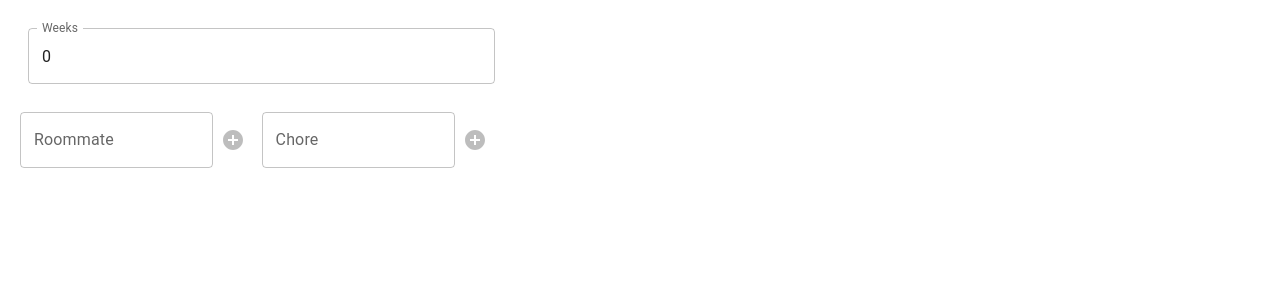
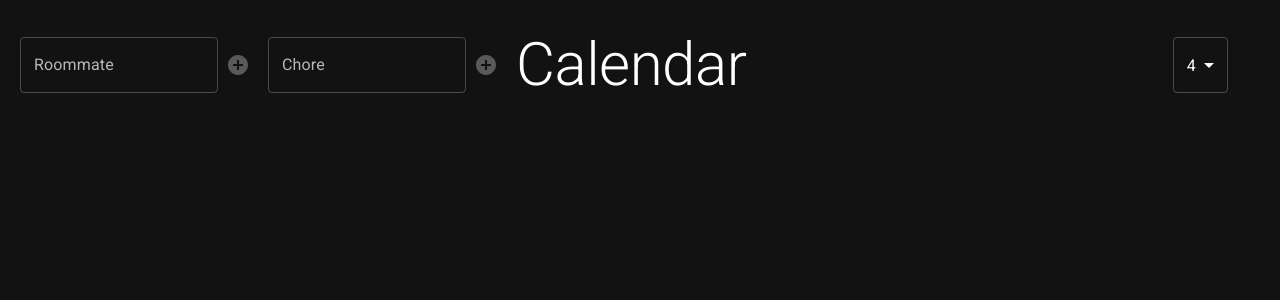
Before and after one commit to MFNO/ChoreMate, a React (Create React App) app: page / in a window 1280 px wide. Shown: the top 300 px of the page. Built offline with nearby package versions, Linux system fonts and the light colour scheme.

Commit message:
some styling

```diff
--- a/package.json
+++ b/package.json
@@ -5,6 +5,7 @@
   "dependencies": {
     "@emotion/react": "^11.10.8",
     "@emotion/styled": "^11.10.8",
+    "@fontsource/roboto": "^5.0.3",
     "@mui/icons-material": "^5.11.16",
     "@mui/material": "^5.12.2",
     "@testing-library/jest-dom": "^5.16.5",
--- a/src/App.tsx
+++ b/src/App.tsx
@@ -5,11 +5,19 @@ import { WeekView } from "./components/week-view/week-view";
 import "./App.css";
 import { WeekDisplayItem } from "./shared/types/week-item";
 import { RoommateChoreItem } from "./shared/types/roommate-chore-item";
+import { ThemeProvider, createTheme } from '@mui/material/styles';
+import CssBaseline from '@mui/material/CssBaseline';
+
+const darkTheme = createTheme({
+  palette: {
+    mode: 'dark',
+  },
+});
 
 function App() {
   const [roommates, setRoommates] = useState<Array<InputItem>>([]);
   const [chores, setChores] = useState<Array<InputItem>>([]);
-  const [numberOfWeeks, setNumberOfWeeks] = useState<number>(0);
+  const [numberOfWeeks, setNumberOfWeeks] = useState<number>(4);
   const [weekDisplayItems, setWeekDisplayItems] = useState<
     Array<WeekDisplayItem>
   >([]);
@@ -19,6 +27,7 @@ function App() {
     let roommateIndex = 0;
     let tempWeekDisplayItems: Array<WeekDisplayItem> = [];
     for (let x = 0; x < numberOfWeeks; x++) {
+      if (roommates.length > 0 && chores.length > 0) {
         let roommateChoreItems: Array<RoommateChoreItem> = [];
         if (roommates.length === chores.length) roommates.reverse();
 
@@ -34,24 +43,29 @@ function App() {
         tempWeekDisplayItems.push(weekDisplayItem);
       }
       setWeekDisplayItems(tempWeekDisplayItems);
+    }
   }, [chores, roommates, numberOfWeeks]);
 
   return (
+    <ThemeProvider theme={darkTheme}>
+      <CssBaseline />
       <div className="content">
         <SetupView
           roommates={roommates}
           setRoommates={setRoommates}
           chores={chores}
           setChores={setChores}
+
+        ></SetupView>
+        <WeekView
           numberOfWeeks={numberOfWeeks}
           setNumberOfWeeks={setNumberOfWeeks}
-      ></SetupView>
-      <WeekView
           weekDisplayItems={weekDisplayItems}
           roommates={roommates}
           chores={chores}
         ></WeekView>
       </div>
+    </ThemeProvider>
   );
 }
 
--- a/src/components/setup-view/components/input-view/input-view.css
+++ b/src/components/setup-view/components/input-view/input-view.css
@@ -1,8 +1,17 @@
-.name-input-container, .item-display-content{
-    margin-bottom:20px;
+.name-input-container,
+.item-display-content {
+    margin-bottom: 20px;
     display: flex;
 }
 
-.name-input-field, .item-display-name {
+.name-input-container {
+    display: flex;
+    flex-direction: row;
+    height: 90px;
+    align-items: center;
+}
+
+.name-input-field,
+.item-display-name {
     width: 80%;
 }
--- a/src/components/setup-view/setup-view.css
+++ b/src/components/setup-view/setup-view.css
@@ -2,9 +2,8 @@
     width: 100%;
 }
 
-.week-input-content {
-    margin-bottom: 20px;
-    padding: 8px;
+.input-content {
+    display: flex;
 }
 
 .setup-container {
@@ -12,8 +11,3 @@
     display: flex;
     flex-direction: column;
 }
-
-.input-content {
-    display: flex;
-    flex-direction: row;
-}
--- a/src/components/setup-view/setup-view.tsx
+++ b/src/components/setup-view/setup-view.tsx
@@ -3,42 +3,27 @@ import React from "react";
 import "./setup-view.css";
 import { InputView } from "./components/input-view/input-view";
 import { InputItem } from "../../shared/types/input-item";
-import { TextField } from "@mui/material";
 interface props {
   roommates: Array<InputItem>;
   chores: Array<InputItem>;
   setRoommates: (items: Array<InputItem>) => void;
   setChores: (items: Array<InputItem>) => void;
-  numberOfWeeks: number;
-  setNumberOfWeeks: (numberOfWeeks: number) => void;
 }
 function SetupView(InputProps: props) {
   return (
     <>
 
       <div className="setup-container">
-        <div className="week-input-content">
-          <TextField
-            className="number-weeks-input-field"
-            id="outlined-basic"
-            label="Weeks"
-            variant="outlined"
-            type="number"
-            value={InputProps.numberOfWeeks}
-            onChange={(event) =>
-              InputProps.setNumberOfWeeks(Number(event.target.value))
-            }
-          />
-        </div>
+
         <div className="input-content">
-          <div >
+          <div className="input-container">
             <InputView
               items={InputProps.roommates}
               setItems={InputProps.setRoommates}
               name="Roommate"
             />
           </div>
-          <div>
+          <div className="input-container">
             <InputView
               items={InputProps.chores}
               setItems={InputProps.setChores}
--- a/src/components/week-view/week-view.css
+++ b/src/components/week-view/week-view.css
@@ -4,3 +4,11 @@
     width: 60%;
     padding-right: 2rem;
 }
+
+.weekview-header {
+    display: flex;
+    flex-direction: row;
+    justify-content: space-between;
+    align-items: center;
+    height: 90px;
+}
--- a/src/components/week-view/week-view.tsx
+++ b/src/components/week-view/week-view.tsx
@@ -4,17 +4,38 @@ import "./week-view.css";
 import { InputItem } from "../../shared/types/input-item";
 import { WeekItem } from "./components/week-item/week-item";
 import { WeekDisplayItem } from "../../shared/types/week-item";
+import { Select, MenuItem, Typography } from "@mui/material";
 
 interface props {
   roommates: Array<InputItem>;
   chores: Array<InputItem>;
   weekDisplayItems: Array<WeekDisplayItem>;
+  numberOfWeeks: number;
+  setNumberOfWeeks: (numberOfWeeks: number) => void;
 }
 
 function WeekView(InputProps: props) {
   return (
     <>
+
       <div className="weekview-container" >
+        <div className="weekview-header">
+          <Typography variant="h2" className="weekview-header-title">Calendar</Typography>
+          <div className="week-input-content">
+            <Select
+              id="week-number-select"
+              value={InputProps.numberOfWeeks}
+              label="Number"
+              onChange={(event) =>
+                InputProps.setNumberOfWeeks(Number(event.target.value))
+              }
+            >
+              {[...Array(10)].map((item, index) => {
+                return (<MenuItem key={index} value={index + 1}>{index + 1}</MenuItem>)
+              })}
+            </Select>
+          </div>
+        </div>
         {InputProps.weekDisplayItems.map((weekDisplay, index) => {
           return (
             <WeekItem
--- a/src/index.css
+++ b/src/index.css
@@ -7,7 +7,10 @@ body {
   -moz-osx-font-smoothing: grayscale;
 }
 
-html, body, #root, #root>div {
+html,
+body,
+#root,
+#root>div {
   height: 100%
 }
 
--- a/src/index.tsx
+++ b/src/index.tsx
@@ -3,6 +3,12 @@ import ReactDOM from 'react-dom/client';
 import './index.css';
 import App from './App';
 import reportWebVitals from './reportWebVitals';
+import '@fontsource/roboto/300.css';
+import '@fontsource/roboto/400.css';
+import '@fontsource/roboto/500.css';
+import '@fontsource/roboto/700.css';
+
+
 
 const root = ReactDOM.createRoot(
   document.getElementById('root') as HTMLElement
```
Also changed, not shown: 1 other file (tests, documents, lock files or other folders). Lines whose indentation alone changed are shown as unchanged.
